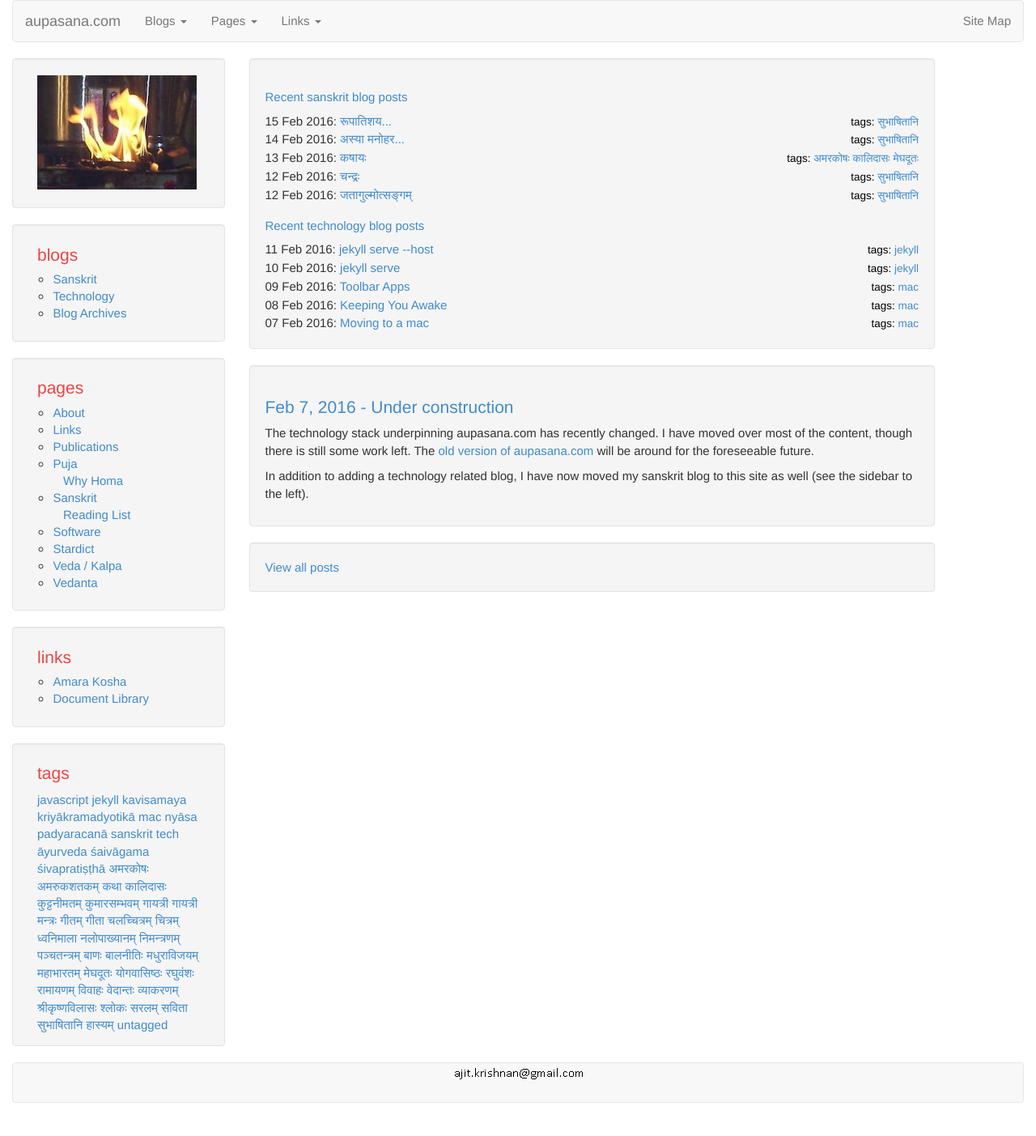
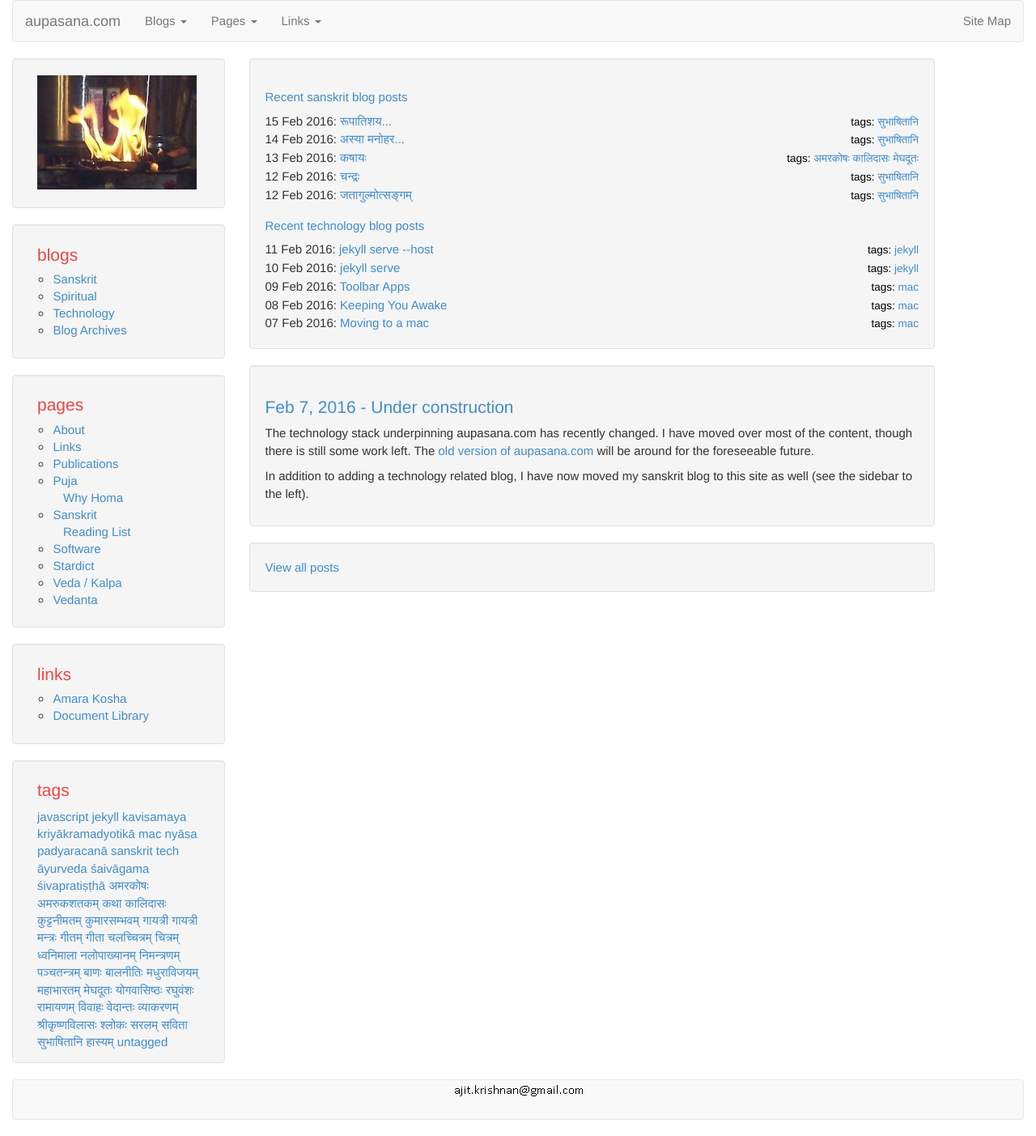
Before and after one commit to aupasana/aupasana.github.io, a Jekyll site: the page built from index.html, in a window 1280 px wide. Shown: the whole page at 81% size. Built offline with Jekyll 4.4.1, drawn with Linux system fonts in a browser that asks for light colours; before the commit the page ends 1382 px from its top, so only the background shows below that.

Commit message:
add blog/spiritual.html

```diff
--- a/_includes/list-blogs.html
+++ b/_includes/list-blogs.html
@@ -1,3 +1,4 @@
 <li><a href="{{site.baseurl}}/blog/sanskrit.html">Sanskrit</a></li>
+<li><a href="{{site.baseurl}}/blog/spiritual.html">Spiritual</a></li>
 <li><a href="{{site.baseurl}}/blog/tech.html">Technology</a></li>
 <li><a href="{{site.baseurl}}/blog/archive_date.html">Blog Archives</a></li>
--- /dev/null
+++ b/blog/spiritual.html
@@ -0,0 +1,5 @@
+---
+layout: blog
+blog: spiritual
+title: Spiritual blog
+---
```
